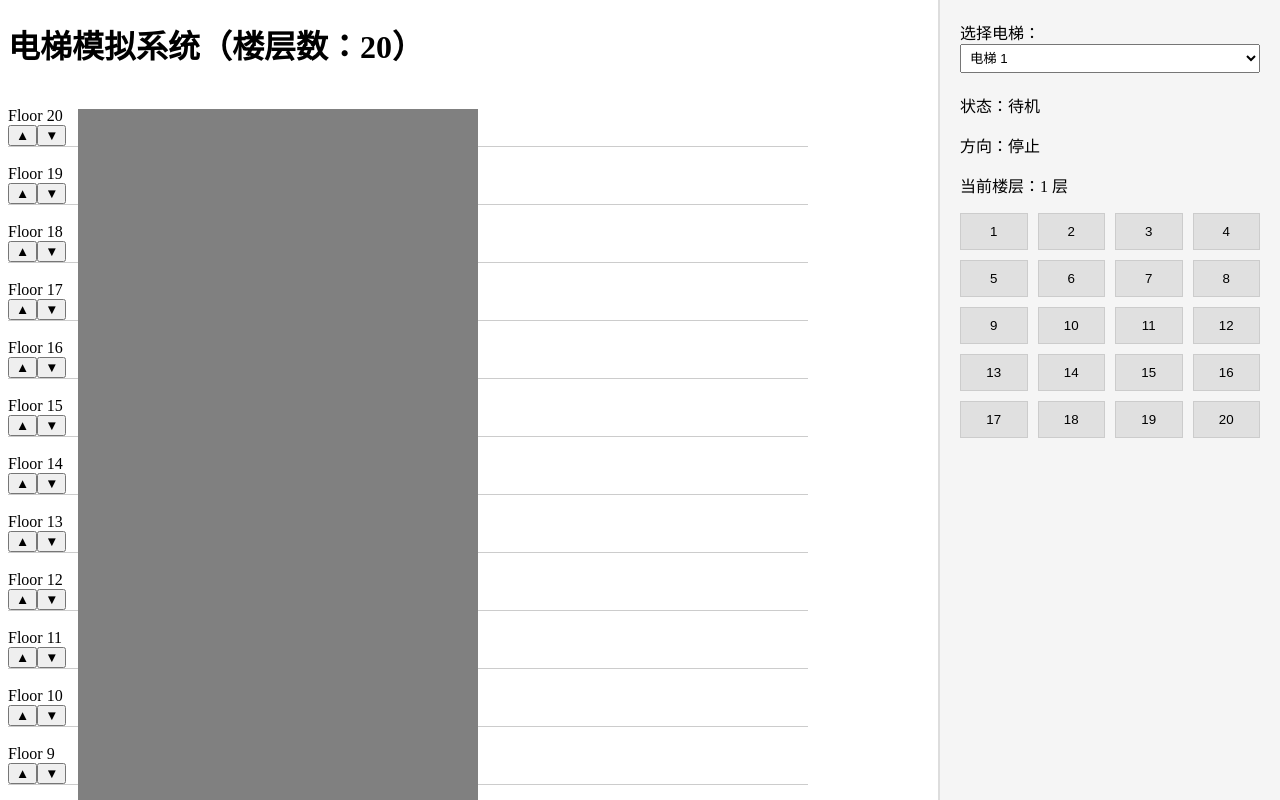
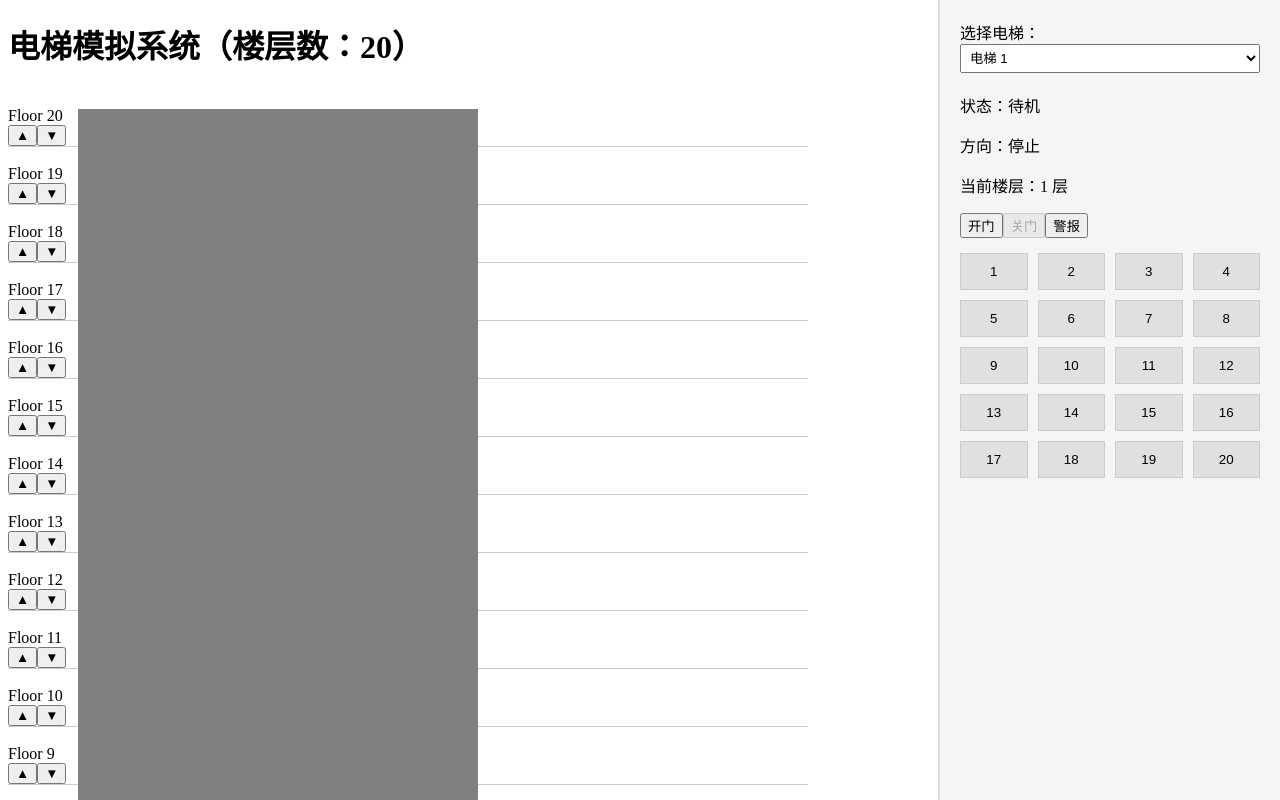
Before and after one commit to gfjdh/elevator-simulator, a React (Vite) app: page / in a window 1280 px wide. Both pictures are taken after a click on the button "开始模拟". Shown: the top 800 px of the page. Built offline with nearby package versions, Linux system fonts and the light colour scheme.

Commit message:
更新电梯控制面板，添加开门、关门和警报功能；调整电梯状态管理逻辑以处理门状态和警报

```diff
--- a/src/components/ControlPanel.tsx
+++ b/src/components/ControlPanel.tsx
@@ -8,11 +8,53 @@ const ControlPanel = () => {
   const currentElevator = elevators.find(e => e.id === selectedElevator)
 
   const handleFloorSelect = (floor: number) => {
-    if (!currentElevator) return
-
+    if (!currentElevator || currentElevator.alarm) return
     const newTargets = [...currentElevator.targetFloors, floor]
     updateElevator(selectedElevator, {
       targetFloors: [...new Set(newTargets)] // 去重
+    })
+  }
+
+  const handleOpenDoor = () => {
+    if (!currentElevator) return
+
+    if (['idle', 'doorOpen'].includes(currentElevator.status)) {
+      // 重置定时器
+      if (currentElevator.doorTimer) clearTimeout(currentElevator.doorTimer)
+      const timer = window.setTimeout(() => {
+        useStore.getState().updateElevator(selectedElevator, {
+          status: 'idle',
+          doorStatus: 'closed',
+          doorTimer: undefined
+        })
+      }, 5000)
+
+      updateElevator(selectedElevator, {
+        status: 'doorOpen',
+        doorStatus: 'open',
+        doorTimer: timer
+      })
+    }
+  }
+
+  const handleCloseDoor = () => {
+    if (!currentElevator || currentElevator.status !== 'doorOpen') return
+    if (currentElevator.doorTimer) clearTimeout(currentElevator.doorTimer)
+    updateElevator(selectedElevator, {
+      status: currentElevator.targetFloors.length ? 'moving' : 'idle',
+      doorStatus: 'closed',
+      doorTimer: undefined
+    })
+  }
+
+  const handleAlarm = () => {
+    if (currentElevator?.doorTimer) clearTimeout(currentElevator.doorTimer)
+    updateElevator(selectedElevator, {
+      alarm: true,
+      targetFloors: [],
+      status: 'idle',
+      direction: 'none',
+      doorTimer: undefined // 清除定时器
     })
   }
 
@@ -52,6 +94,27 @@ const ControlPanel = () => {
             <p>当前楼层：{currentElevator.currentFloor + 1} 层</p>
           </div>
 
+          <div style={{ marginBottom: '15px' }}>
+            <button
+              onClick={handleOpenDoor}
+              disabled={!['idle', 'doorOpen'].includes(currentElevator.status)}
+            >
+              开门
+            </button>
+            <button
+              onClick={handleCloseDoor}
+              disabled={currentElevator.status !== 'doorOpen'}
+            >
+              关门
+            </button>
+            <button
+              onClick={handleAlarm}
+              disabled={currentElevator.alarm}
+            >
+              警报
+            </button>
+          </div>
+
           <div style={{
             display: 'grid',
             gridTemplateColumns: 'repeat(4, 1fr)',
--- a/src/components/Elevator.tsx
+++ b/src/components/Elevator.tsx
@@ -16,15 +16,18 @@ const Elevator = ({ data }: { data: ElevatorState }) => {
       transition: `top ${config.movementSpeed}s linear`,
       width: '60px',
       height: '60px',
-      backgroundColor: '#fff',
       border: '2px solid #333',
       display: 'flex',
       alignItems: 'center',
       justifyContent: 'center',
-      fontWeight: 'bold'
+      fontWeight: 'bold',
+      backgroundColor: data.alarm ? '#ff4444' : '#fff',
+      borderColor: data.doorStatus === 'open' ? '#4CAF50' : '#333'
     }}>
       <div style={{ fontSize: 10 }}>
-      <div>目标: {data.targetFloors.map(floor => floor + 1).join(',') || '无'}</div>
+        {data.alarm && <div>警报!</div>}
+        <div>门: {data.doorStatus === 'open' ? '开' : '关'}</div>
+        <div>目标: {data.targetFloors.map(floor => floor + 1).join(',') || '无'}</div>
         <div>方向: {data.direction}</div>
       </div>
     </div>
--- a/src/core/scheduler.worker.ts
+++ b/src/core/scheduler.worker.ts
@@ -3,6 +3,7 @@ self.onmessage = function (e) {
     const { elevators, request } = e.data
 
     const calculateScore = (elevator: any) => {
+        if (elevator.alarm || elevator.status === 'doorOpen') return Infinity // 增加门开启状态排除
         const currentFloor = elevator.currentFloor
         const targetFloors = [...elevator.targetFloors]
         const direction = elevator.direction
--- a/src/core/type.ts
+++ b/src/core/type.ts
@@ -5,6 +5,9 @@ export interface ElevatorState {
   targetFloors: number[]
   status: 'idle' | 'moving' | 'doorOpen'
   direction: 'up' | 'down' | 'none'
+  doorStatus: 'open' | 'closed'
+  alarm: boolean
+  doorTimer?: number
 }
 
 export interface BuildingConfig {
--- a/src/stores/useStore.ts
+++ b/src/stores/useStore.ts
@@ -19,7 +19,9 @@ export const useStore = create<StoreState>((set) => ({
     currentFloor: 0,
     targetFloors: [],
     status: 'idle' as const,
-    direction: 'none' as const
+    direction: 'none' as const,
+    doorStatus: 'closed' as const,
+    alarm: false,
   })),
   requests: [],
   config: {
@@ -36,7 +38,21 @@ export const useStore = create<StoreState>((set) => ({
     set(state => ({
       elevators: state.elevators.map(elev => {
         if (elev.id === id) {
+          // 清除旧定时器
+          if (update.doorStatus === 'closed' || update.status === 'moving') {
+            if (elev.doorTimer) clearTimeout(elev.doorTimer)
+          }
           const updatedElev = { ...elev, ...update };
+          // 处理警报状态
+          if (update.alarm) {
+            updatedElev.targetFloors = []
+            updatedElev.status = 'idle'
+            updatedElev.direction = 'none'
+            if (updatedElev.doorTimer) {
+              clearTimeout(updatedElev.doorTimer)
+              updatedElev.doorTimer = undefined
+            }
+          }
 
           if (update.targetFloors) {
             const mergedFloors = [...new Set([...elev.targetFloors, ...update.targetFloors])];
@@ -72,7 +88,7 @@ export const useStore = create<StoreState>((set) => ({
     set((state) => {
       // 原子化更新所有电梯状态
       const newElevators = state.elevators.map(elev => {
-        if (elev.targetFloors.length === 0) return elev;
+        if (elev.targetFloors.length === 0 || elev.status == 'doorOpen') return elev;
 
         // 独立处理每个电梯的移动逻辑
         const nextFloor = elev.targetFloors[0];
@@ -82,17 +98,24 @@ export const useStore = create<StoreState>((set) => ({
         const newState = { ...elev };
 
         if (movement !== 0) {
-          // 移动中状态
-          newState.currentFloor += movement > 0 ? 1 : -1;
-          newState.status = 'moving';
-          newState.direction = movement > 0 ? 'up' : 'down';
+          newState.currentFloor += movement > 0 ? 1 : -1
         } else {
-          // 到达目标楼层
-          newState.targetFloors = elev.targetFloors.slice(1);
-          newState.status = newState.targetFloors.length > 0 ? 'moving' : 'idle';
-          newState.direction = newState.targetFloors.length > 0
-            ? (newState.targetFloors[0] > newState.currentFloor ? 'up' : 'down')
-            : 'none';
+          newState.targetFloors = elev.targetFloors.slice(1)
+          newState.status = 'doorOpen'
+          newState.doorStatus = 'open'
+
+          // 设置自动关门定时器
+          if (elev.doorTimer) clearTimeout(elev.doorTimer)
+          newState.doorTimer = window.setTimeout(() => {
+            useStore.getState().updateElevator(elev.id, {
+              status: newState.targetFloors.length ? 'moving' : 'idle',
+              doorStatus: 'closed',
+              direction: newState.targetFloors.length
+                ? (newState.targetFloors[0] > newState.currentFloor ? 'up' : 'down')
+                : 'none',
+              doorTimer: undefined
+            })
+          }, 5000)
         }
 
         return newState;
@@ -113,7 +136,9 @@ export const useStore = create<StoreState>((set) => ({
       currentFloor: 0,
       targetFloors: [],
       status: 'idle',
-      direction: 'none'
+      direction: 'none',
+      doorStatus: 'closed',
+      alarm: false,
     })),
     initialized: true
   }),
```
Lines whose indentation alone changed are shown as unchanged.
